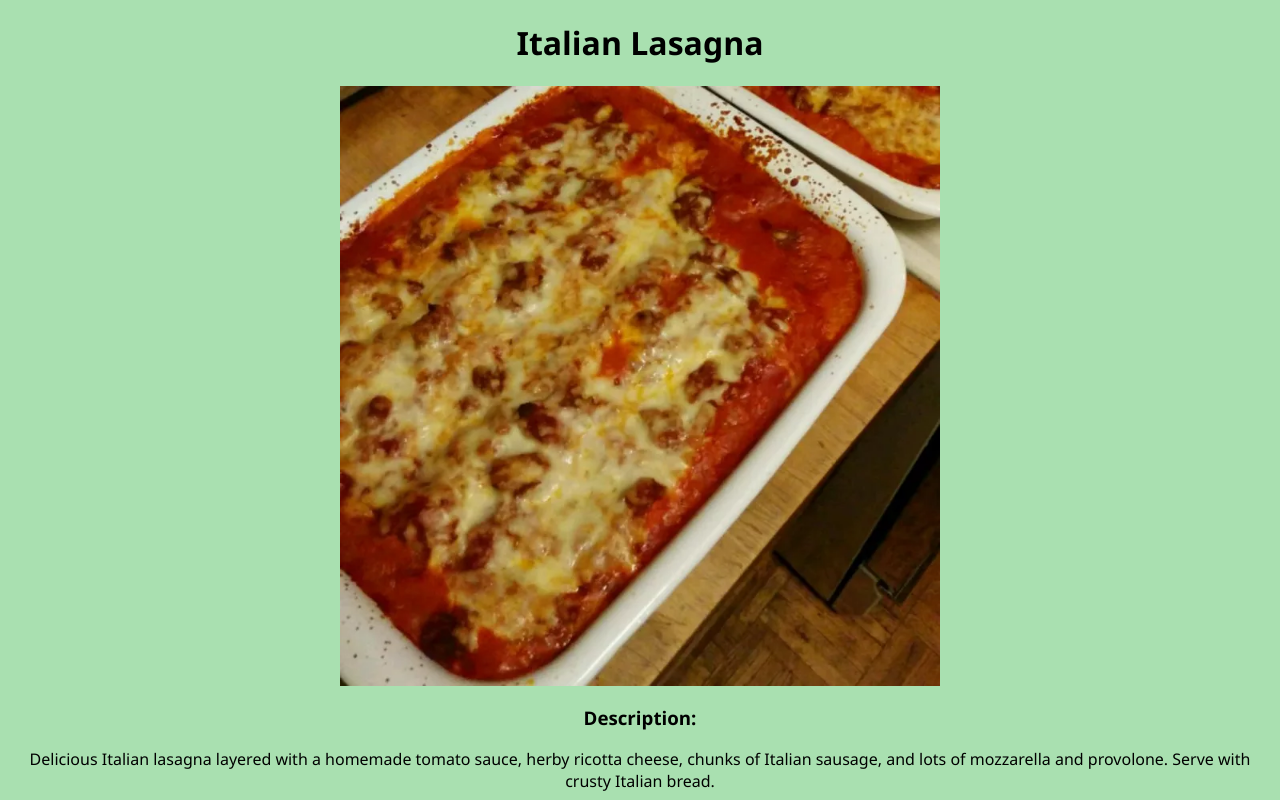
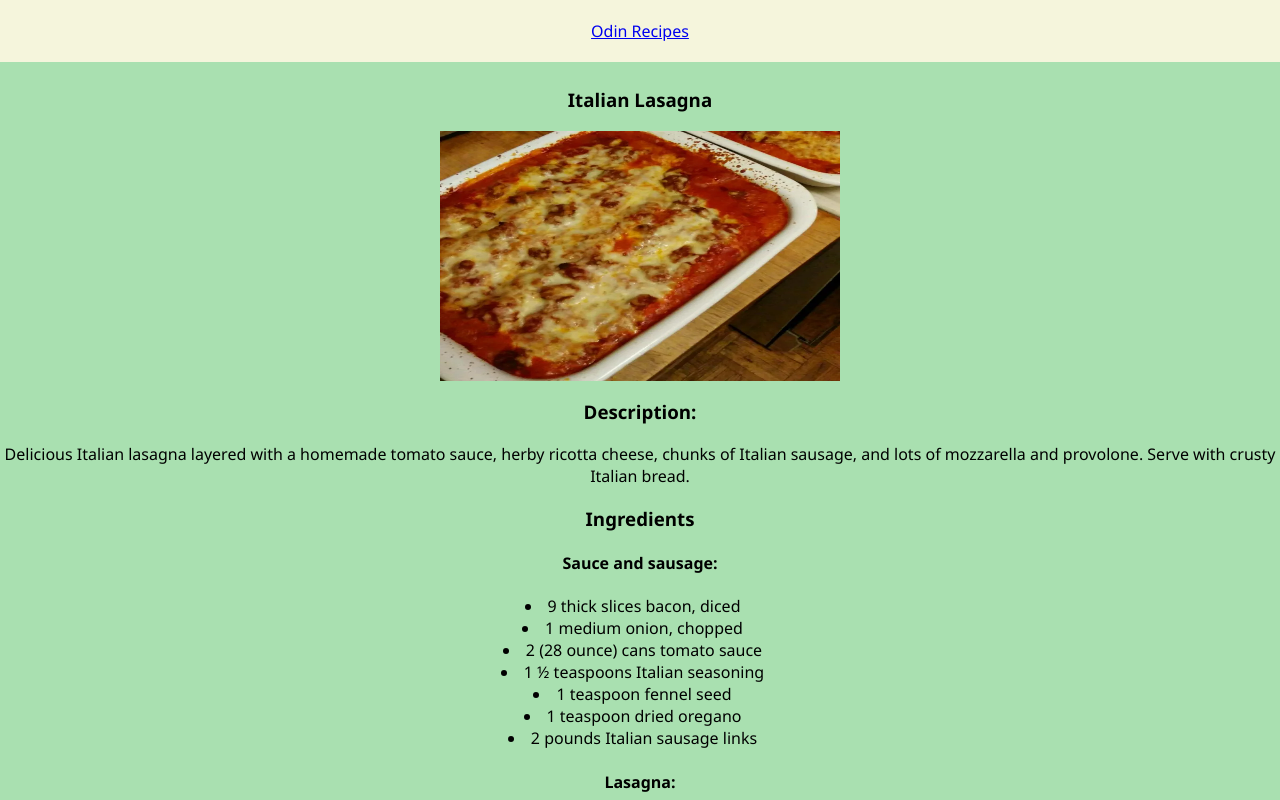
Before and after one commit to ginetz/odin-recipes, a plain HTML site: page recipes/lasagna.html in a window 1280 px wide. Shown: the top 800 px of the page. Drawn offline with Linux system fonts and the light colour scheme.

Commit message:
header and body restyling

```diff
--- a/recipes/lasagna.html
+++ b/recipes/lasagna.html
@@ -8,11 +8,12 @@
     <title>Italian Lasagna</title>
 </head>
 <header>
-    <h1 id="header">Italian Lasagna</h1>
+    <a href="/index.html">Odin Recipes</a>
 </header>
 <body>
-
-        <img src="/images/lasagna.webp" class="image" alt="garbage looking lasagna" style="height: 600px;width: 600px;">
+    <div class="content">
+        <h3>Italian Lasagna</h3>
+        <img src="/images/lasagna.webp" class="image" alt="garbage looking lasagna">
     <h3>Description:</h3>
         <p>Delicious Italian lasagna layered with a homemade tomato sauce, herby ricotta cheese, chunks of Italian sausage, and lots of mozzarella and provolone. Serve with crusty Italian bread.</p>
     <h3>Ingredients<h3>
@@ -48,5 +49,6 @@
     <a href="#header">Return to top.</a>
     <br>
     <a href="/index.html">Return to main page.</a>
+</div>
 </body>
 </html>
--- a/styling/style.css
+++ b/styling/style.css
@@ -1,14 +1,22 @@
-#header {
+header {
+    padding: 20px;
+    background-color: beige;
     font-family: 'Segoe UI', Tahoma, Geneva, Verdana, sans-serif;
     text-align: center;
 }
 body {
+    margin: 0px;
     font-family: 'Segoe UI', Tahoma, Geneva, Verdana, sans-serif;
     background-color: rgba(0, 164, 22, 0.339);
     text-align: center;
     list-style-position: inside;
 }
+.content {
+    margin-top: 25px;
+}
 .image {
+    width: 400px;
+    height: 250px;
     display: block;
     margin-left: auto;
     margin-right: auto;
```
Also changed, not shown: index.html (+3 -3 lines), recipes/pizza-margherita.html (+5 -4 lines), recipes/spaghetti-carbonara.html (+5 -4 lines).
